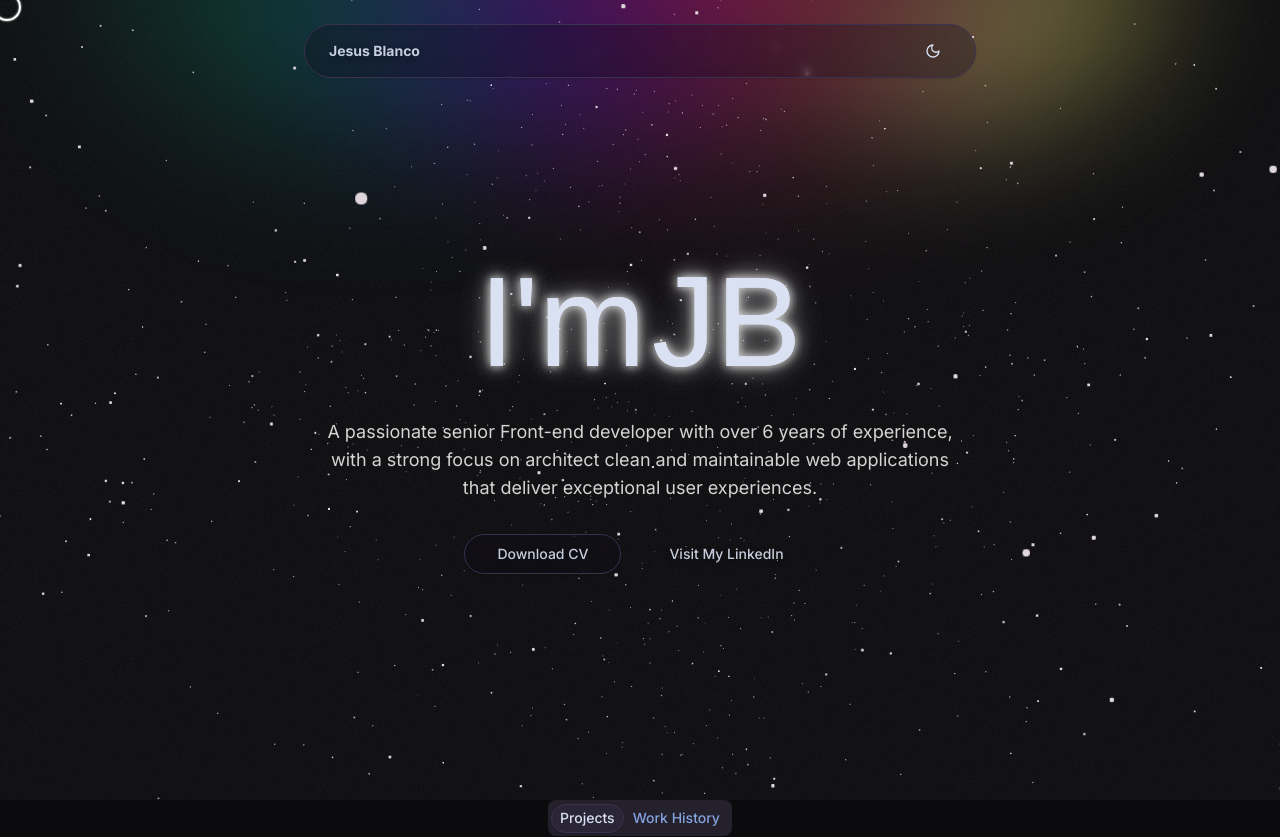
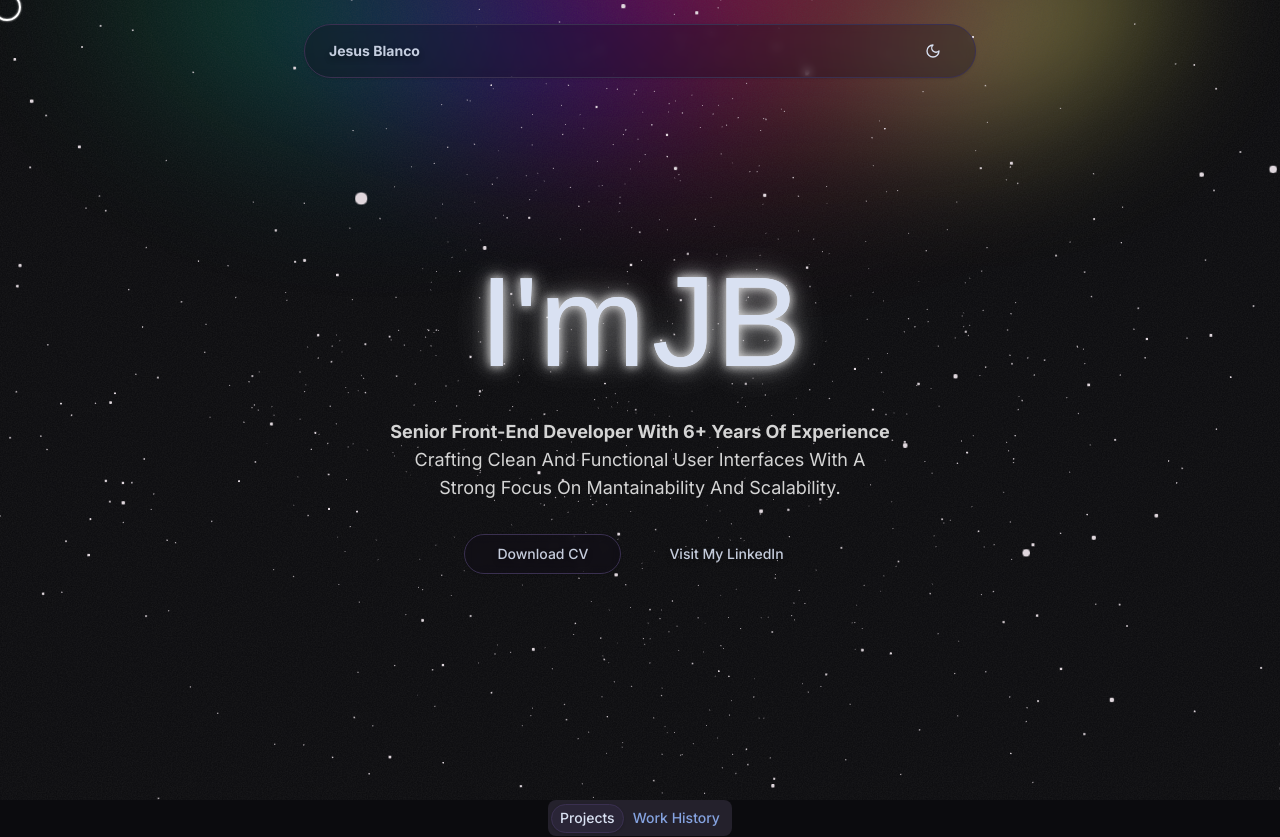
Before and after one commit to JD154/jblanco-portfolio, a React (Vite) app: page / in a window 1280 px wide. Shown: the top 837 px of the page. Built offline with nearby package versions, Linux system fonts and the light colour scheme.

Commit message:
feat: add AnimatedParagraph component with styles and update HeaderSection content

```diff
--- a/src/components/general/AnimatedParagraph/index.tsx
+++ b/src/components/general/AnimatedParagraph/index.tsx
@@ -1,4 +1,5 @@
 import { motion } from 'motion/react';
+import './styles.css';
 
 interface AnimatedParagraphProps {
   lines: string[];
@@ -7,8 +8,9 @@ interface AnimatedParagraphProps {
 }
 
 export const AnimatedParagraph: React.FC<AnimatedParagraphProps> = ({ lines, visibleLines, className }) => {
+  const prefix = 'animated-paragraph';
   const getClasses = () => {
-    const classes = [];
+    const classes = [prefix];
     className && classes.push(className);
     return classes.join(' ');
   };
--- /dev/null
+++ b/src/components/general/AnimatedParagraph/styles.css
@@ -0,0 +1,7 @@
+.animated-paragraph {
+  text-transform: capitalize;
+}
+
+.animated-paragraph > div:first-child {
+  font-weight: 700;
+}
--- a/src/pages/home/components/HeaderSection.tsx
+++ b/src/pages/home/components/HeaderSection.tsx
@@ -5,9 +5,9 @@ import { useSequentialReveal } from '@/hooks/useSequentialReveal';
 
 export const HeaderSection = () => {
   const paragraphLines = [
-    'A passionate senior Front-end developer with over 6 years of experience,',
-    'with a strong focus on architect clean and maintainable web applications',
-    'that deliver exceptional user experiences.',
+    'Senior Front-End Developer with 6+ Years of Experience',
+    'Crafting clean and functional user interfaces with a ',
+    'strong focus on mantainability and scalability.',
   ];
 
   const [visibleLines, showButtons] = useSequentialReveal(paragraphLines.length, 400, 500);
```
